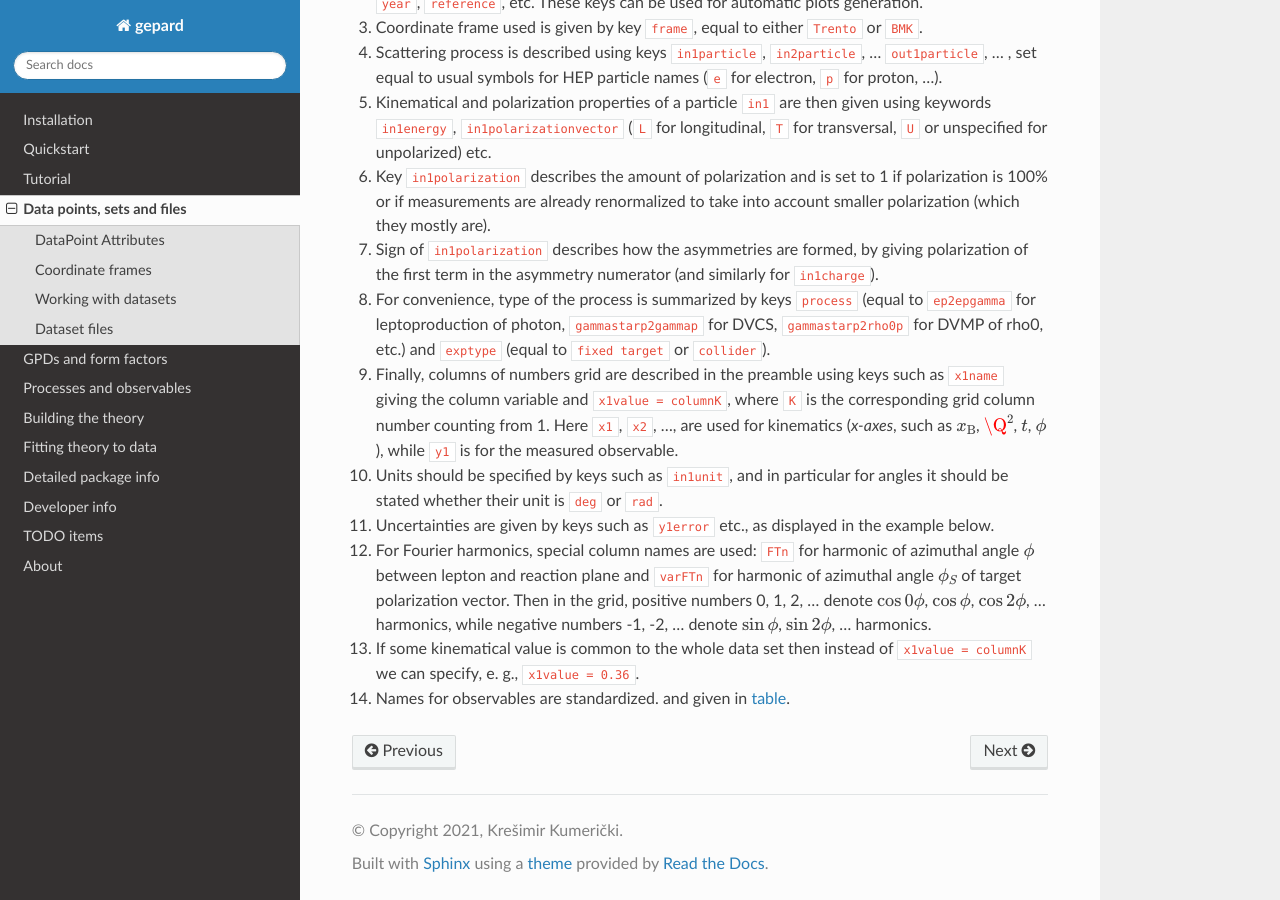
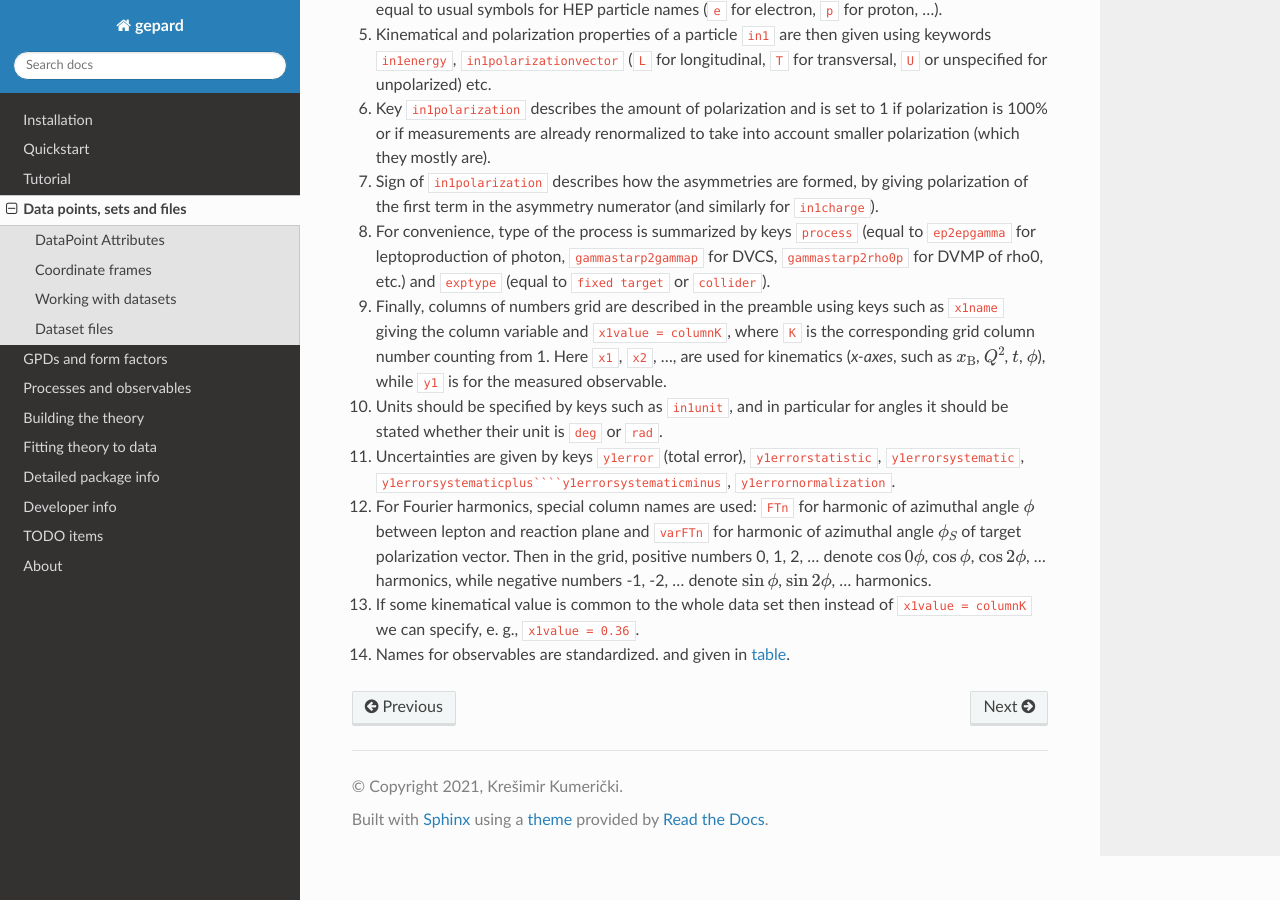
Before and after one commit to kkumer/gepard, a Sphinx documentation site: the page built from docs/source/data.rst, in a window 1280 px wide and 900 px high, scrolled down 4270 px. Built offline with Sphinx 7.4.7 and the Read the Docs theme 2.0.0, drawn with Linux system fonts in a browser that asks for light colours; some of the changed text lies outside the part shown.

Commit message:
docs: uncertainties

`````diff
--- a/docs/source/data.rst
+++ b/docs/source/data.rst
@@ -286,13 +282,14 @@ the following rules:
    counting from 1.
    Here ``x1``, ``x2``, ..., are used for
    kinematics (*x-axes*,
-   such as :math:`x_{\rm B}`, :math:`\Q^2`, :math:`t`, :math:`\phi`),
+   such as :math:`x_{\rm B}`, :math:`Q^2`, :math:`t`, :math:`\phi`),
    while ``y1`` is for the measured observable.
 #. Units should be specified by keys such as ``in1unit``,
    and in particular for angles it should be stated whether
    their unit is ``deg`` or ``rad``.
-#. Uncertainties are given by keys such as ``y1error`` etc., as displayed in
-   the example below.
+#. Uncertainties are given by keys ``y1error`` (total error), ``y1errorstatistic``,
+   ``y1errorsystematic``, ``y1errorsystematicplus````y1errorsystematicminus``,
+   ``y1errornormalization``.
 #. For Fourier harmonics, special column names are used:
    ``FTn`` for harmonic of azimuthal angle :math:`\phi` between lepton
    and reaction plane and ``varFTn`` for harmonic
`````
Also changed, not shown: other parts of docs/source/data.rst (+2 -6 lines), 3 other files.
